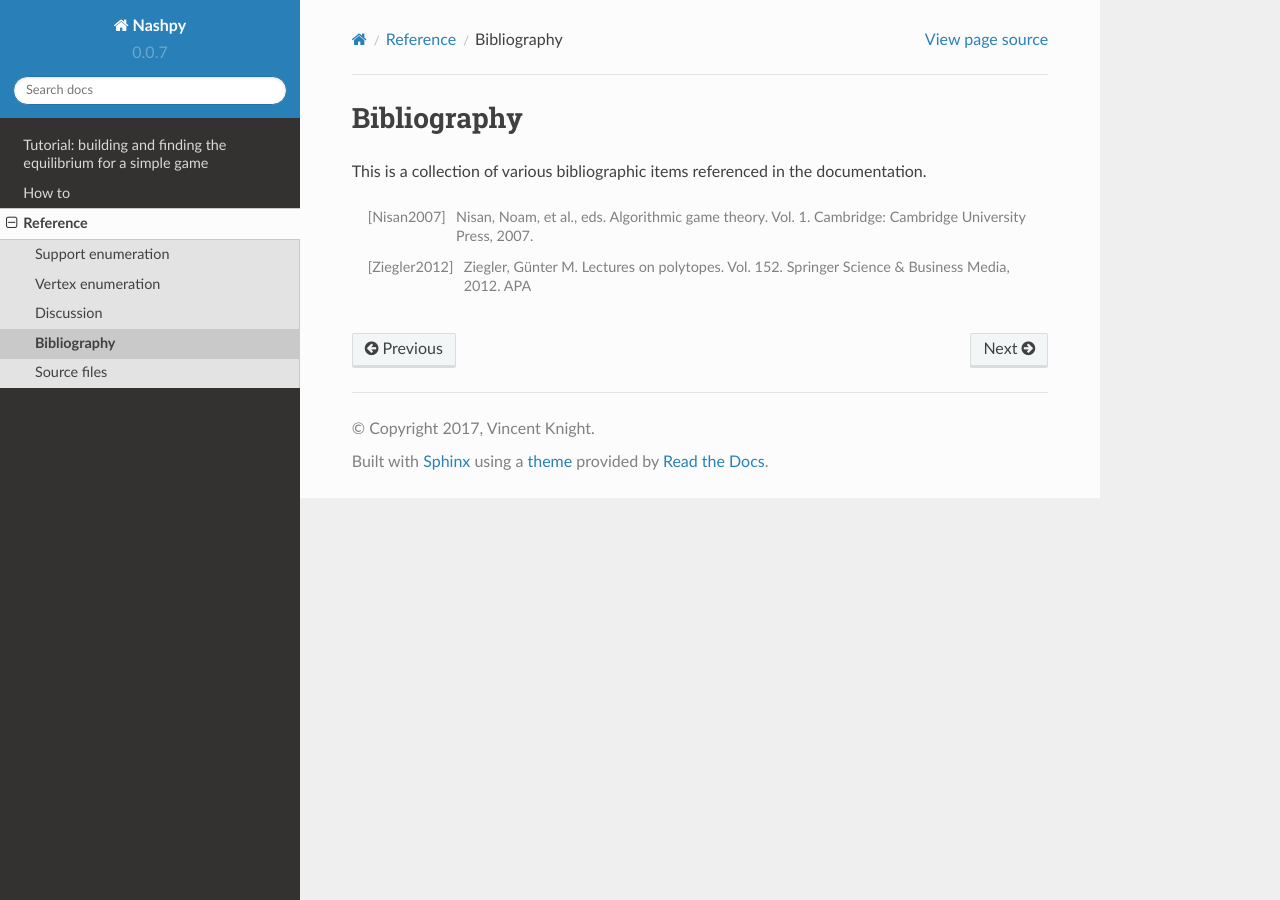
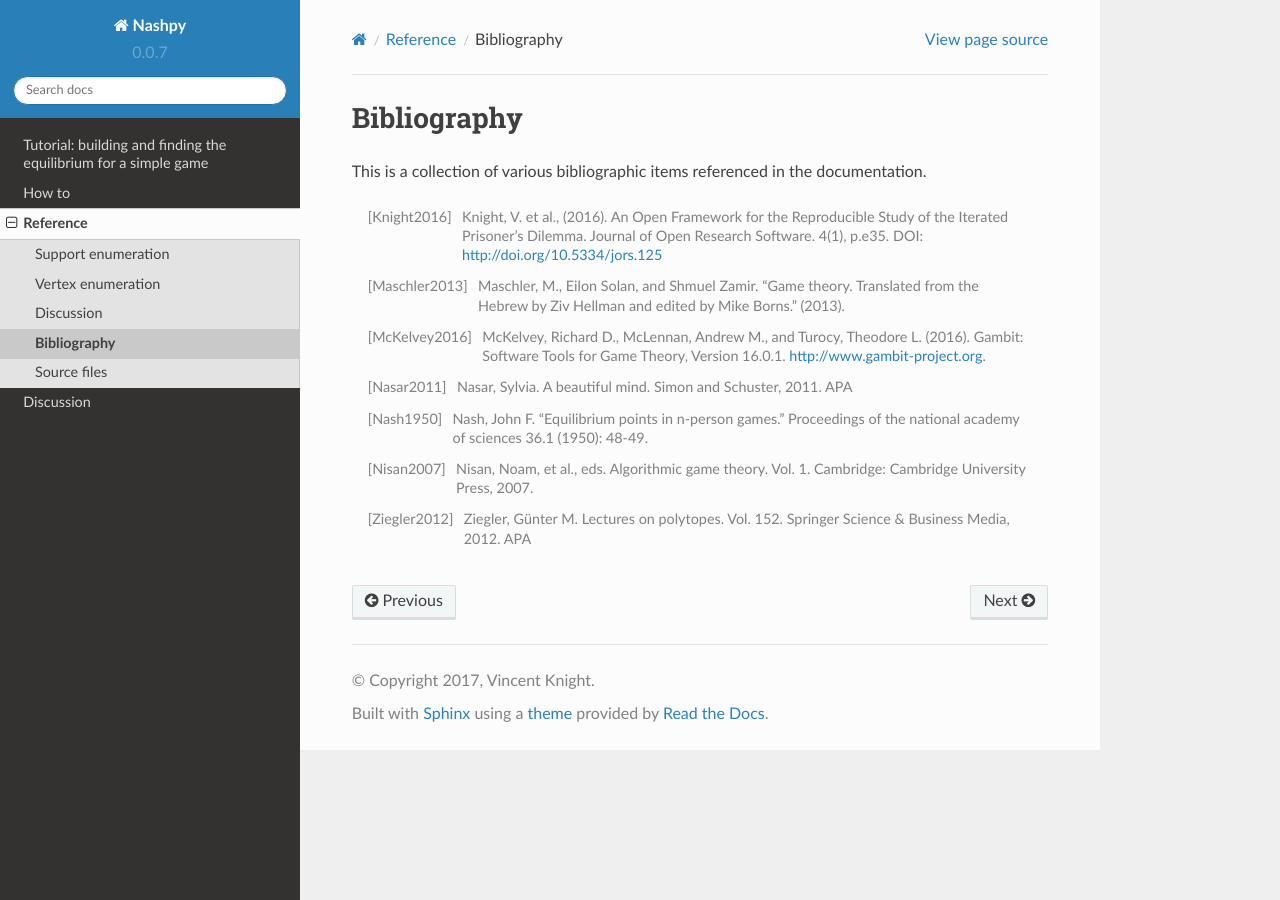
Before and after one commit to drvinceknight/Nashpy, a Sphinx documentation site: the page built from docs/reference/bibliography.rst, in a window 1280 px wide. Built offline with Sphinx 7.4.7 and the Read the Docs theme 2.0.0, drawn with Linux system fonts in a browser that asks for light colours.

Commit message:
Add a discussion section to documentation.

```diff
--- a/docs/index.rst
+++ b/docs/index.rst
@@ -20,6 +20,7 @@
    tutorial/index.rst
    how-to/index.rst
    reference/index.rst
+   discussion/index.rst
 
 
 
--- a/docs/reference/bibliography.rst
+++ b/docs/reference/bibliography.rst
@@ -6,5 +6,10 @@
 This is a collection of various bibliographic items referenced in the
 documentation.
 
+.. [Knight2016] Knight, V. et al., (2016). An Open Framework for the Reproducible Study of the Iterated Prisoner’s Dilemma. Journal of Open Research Software. 4(1), p.e35. DOI: http://doi.org/10.5334/jors.125
+.. [Maschler2013] Maschler, M., Eilon Solan, and Shmuel Zamir. "Game theory. Translated from the Hebrew by Ziv Hellman and edited by Mike Borns." (2013).
+.. [McKelvey2016] McKelvey, Richard D., McLennan, Andrew M., and Turocy, Theodore L. (2016). Gambit: Software Tools for Game Theory, Version 16.0.1. http://www.gambit-project.org.
+.. [Nasar2011] Nasar, Sylvia. A beautiful mind. Simon and Schuster, 2011.  APA
+.. [Nash1950] Nash, John F. "Equilibrium points in n-person games." Proceedings of the national academy of sciences 36.1 (1950): 48-49.
 .. [Nisan2007] Nisan, Noam, et al., eds. Algorithmic game theory. Vol. 1. Cambridge: Cambridge University Press, 2007.
 .. [Ziegler2012] Ziegler, Günter M. Lectures on polytopes. Vol. 152. Springer Science & Business Media, 2012.  APA
--- a/docs/tutorial/index.rst
+++ b/docs/tutorial/index.rst
@@ -40,6 +40,8 @@
 the :math:`j` th column. For example, if the row player played Scissors (the 3rd
 strategy) and the column player played Paper (the 2nd strategy) then the row
 player gets: :math:`A_{32}=1` because Scissors cuts Paper.
+
+A recommend text book on Game Theory is [Maschler2013]_.
 
 Installing Nashpy
 -----------------
@@ -127,7 +129,7 @@
 A mathematical approach to representing a strategy is to consider a vector of
 the size: the number of strategies. For example :math:`\sigma_r=(0, 0, 1)` is
 the row strategy where the row player always plays their third strategy.
-Similarly :math:`sigma_c=(0, 1, 0)` is the strategy for the column player where
+Similarly :math:`\sigma_c=(0, 1, 0)` is the strategy for the column player where
 they always play their second strategy.
 
 When we represent strategies like this we can get the utility to the row player
```
Also changed, not shown: docs/discussion/gambit.rst (added, +39 -0 lines), docs/discussion/index.rst (added, +9 -0 lines), docs/discussion/john-nash.rst (added, +14 -0 lines), docs/discussion/other-python-game-theory-libraries.rst (added, +8 -0 lines).
